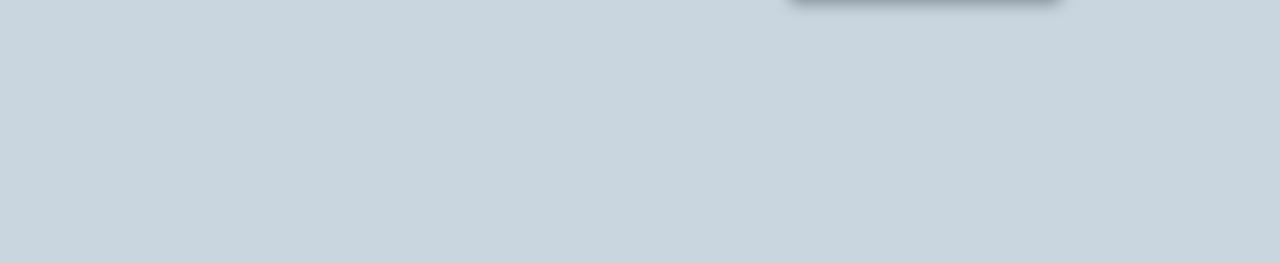
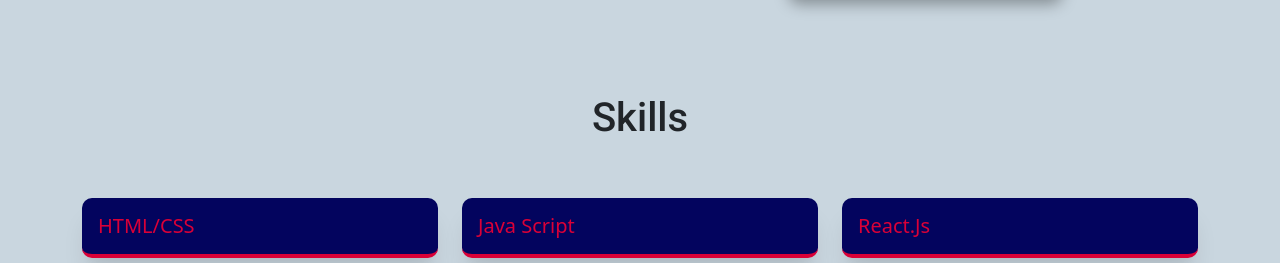
Before and after one commit to soheil9685/Portfolio, a React (Create React App) app: page / in a window 1280 px wide. Shown: the part 917-1180 px from the top of the page. Before the commit the page ends 915 px from the top, so only its background shows below. Built offline with nearby package versions, Linux system fonts and the light colour scheme; a web font is replaced by a local one.

Commit message:
complete the skills section

```diff
--- a/src/App.js
+++ b/src/App.js
@@ -5,6 +5,7 @@
 import AOS from "aos";
 import "aos/dist/aos.css";
 import { useEffect } from "react";
+import SkillItem from "./components/Skills/SkillItem";
 
 function App() {
 
@@ -17,6 +18,7 @@
             <MyNavbar />
             <Header />
             <Hero />
+            <SkillItem />
         </>
     )
 }
--- a/src/components/Navbar/MyNavbar.js
+++ b/src/components/Navbar/MyNavbar.js
@@ -31,7 +31,7 @@
                         <Nav className="justify-content-end flex-grow-1 pe-3">
                             <Nav.Link className="roboto fs-5 mx-2" href="#Header">Home</Nav.Link>
                             <Nav.Link className="roboto fs-5 mx-2" href="#Intro">Intro</Nav.Link>
-                            <Nav.Link className="roboto fs-5 mx-2" href="#action2">Skills</Nav.Link>
+                            <Nav.Link className="roboto fs-5 mx-2" href="#Skill">Skills</Nav.Link>
                             <Nav.Link className="roboto fs-5 mx-2" href="#action2">Projects</Nav.Link>
                             <Nav.Link className="roboto fs-5 mx-2" href="#action2">Contact Me</Nav.Link>
                             <hr />
--- a/src/components/Skills/SkillItem.js
+++ b/src/components/Skills/SkillItem.js
@@ -1,8 +1,37 @@
+import { Col, Container, Row } from "react-bootstrap"
 import "./SkillItem.css"
 
-function SkillItem(){
-    return(
-        <h1>Skill Item</h1>
+function SkillItem() {
+
+    const data = [
+        {
+            id: 1,
+            text: "HTML/CSS",
+            delay: 0
+        },
+        {
+            id: 2,
+            text: "Java Script",
+            delay: 300
+        },
+        {
+            id: 3,
+            text: "React.Js",
+            delay: 600
+        },
+    ]
+
+    return (
+        <Container id="Skill">
+            <h1 className="roboto mt-5 py-5 text-center">Skills</h1>
+            <Row className="gy-3">
+                {data.map(item => (
+                    <Col className="col-12 col-md-6 col-lg-4">
+                        <h5 key={item.id} data-aos="zoom-in-up" data-aos-delay={item.delay} style={{ backgroundColor: "#03045E", color: "#DA0037", borderRadius: "10px", borderBottom: "4px solid #DA0037", boxShadow: "rgba(0, 0, 0, 0.1) 0px 20px 25px -5px, rgba(0, 0, 0, 0.04) 0px 10px 10px -5px" }} className="p-3">{item.text}</h5>
+                    </Col>)
+                )}
+            </Row>
+        </Container>
     )
 }
 
```
